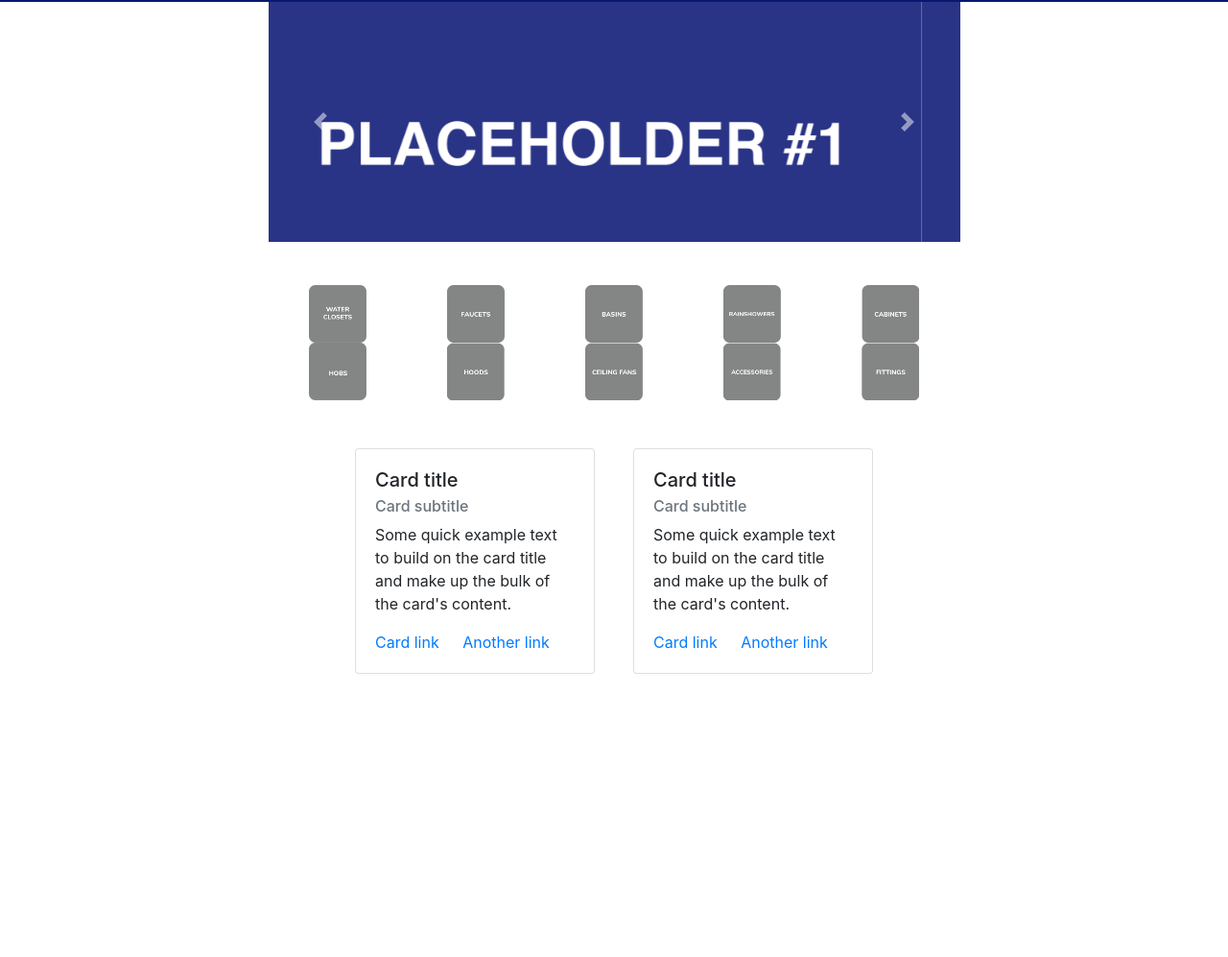
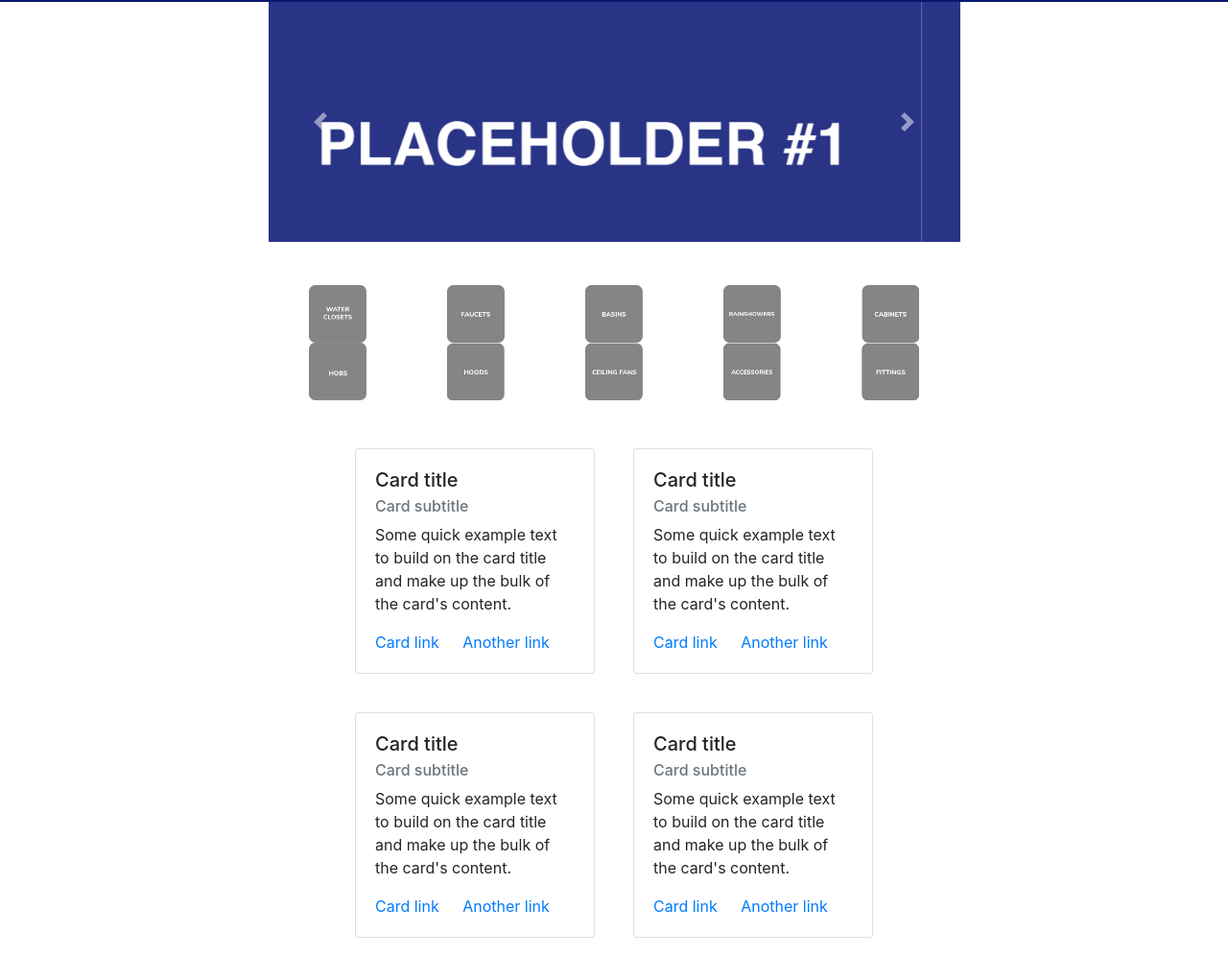
Before and after one commit to Code-Institute-Submissions/Project-01, a plain HTML site: page index.html in a window 1280 px wide. Shown: the part 70-1067 px from the top of the page at 96% size. Before the commit the page ends 800 px from the top, so only its background shows below. Drawn offline with nearby package versions, Linux system fonts and the light colour scheme.

Commit message:
Added 2nd layer box

```diff
--- a/index.html
+++ b/index.html
@@ -148,13 +148,40 @@
         <!-- Card 3  -->
         </div>
     </div>
-
 	<!-- End of 2 col. cards (E-Com) -->
+    <div class="container" style="display:flex; justify-content: center;">
+            <div class="row">
+            <!-- Card 1 -->
+                <div class="card" style="width: 250px; margin: 20px">
+                    <div class="card-body">
+                        <h5 class="card-title">Card title</h5>
+                        <h6 class="card-subtitle mb-2 text-muted">Card subtitle</h6>
+                        <p class="card-text">Some quick example text to build on the card title and make up the bulk of the card's
+                            content.</p>
+                        <a href="#" class="card-link">Card link</a>
+                        <a href="#" class="card-link">Another link</a>
+                    </div>
+                </div>
+            <!-- Card 2 -->
+                <div class="card" style="width: 250px; margin: 20px">
+                    <div class="card-body">
+                        <h5 class="card-title">Card title</h5>
+                        <h6 class="card-subtitle mb-2 text-muted">Card subtitle</h6>
+                        <p class="card-text">Some quick example text to build on the card title and make up the bulk of the card's
+                            content.</p>
+                        <a href="#" class="card-link">Card link</a>
+                        <a href="#" class="card-link">Another link</a>
+                    </div>
+                </div>
+            <!-- Card 3  -->
+            </div>
+        </div>
+    <footer>
 	<!-- Start of sticky footer (md-s-xs only)-->
 	<!-- End of sticky footer (md-s-xs only)-->
 	<!-- Start of sticky footer (lg only)-->
 	<!-- End of sticky footer (lg only)-->
-
+</footer>
 
 
 
```
